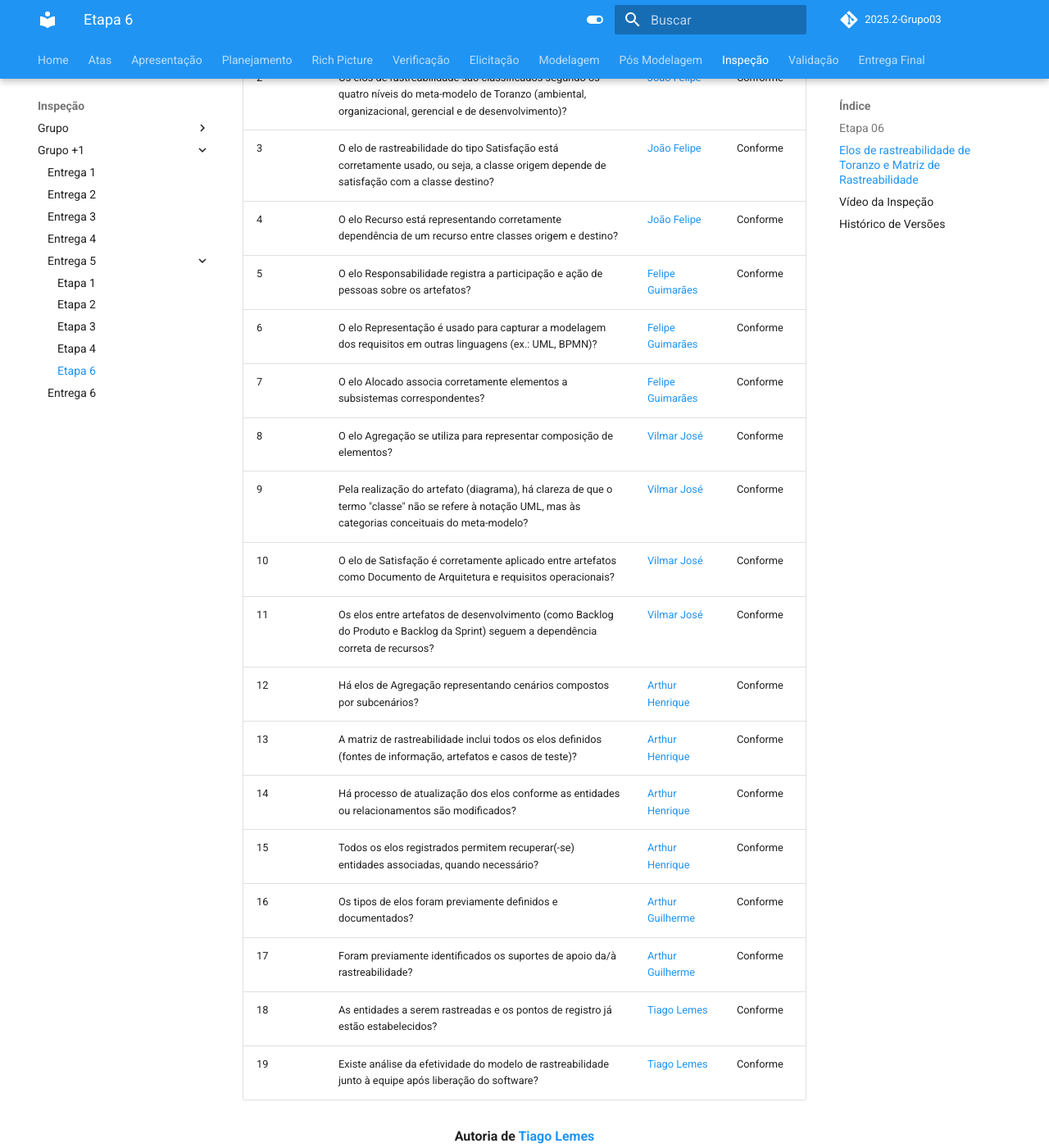
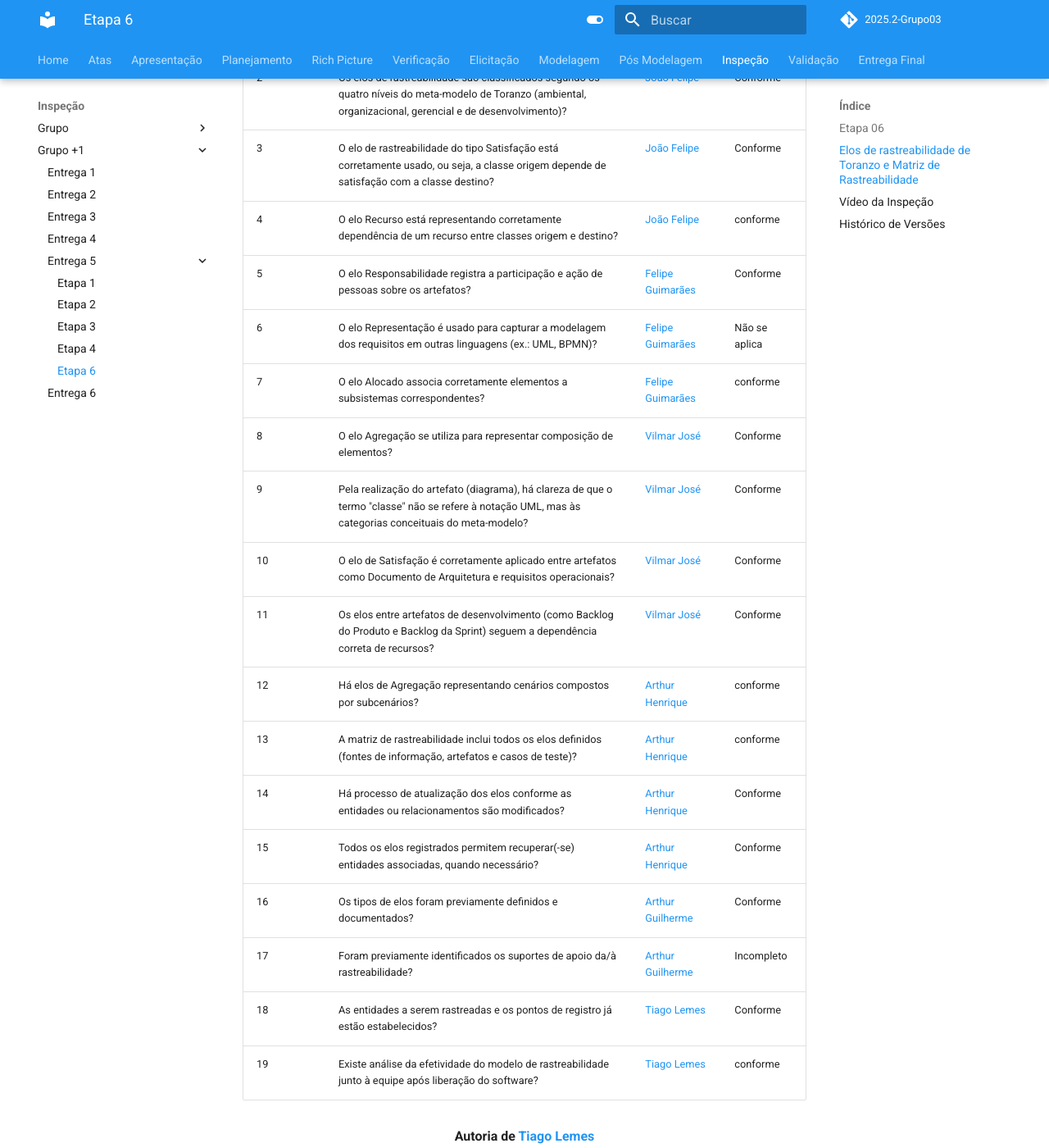
Before and after one commit to Requisitos-de-Software/2025.2-Grupo03, an MkDocs documentation site: the page built from docs/Inspeção/inspeção_Etapa6_grupo_+1_5.md, in a window 1280 px wide and 1400 px high, scrolled down 553 px. Shown: the whole window at 82% size. Built offline with MkDocs 1.6.1 and Material for MkDocs 9.7.7, drawn with Linux system fonts in a browser that asks for light colours; comment, search, counter and statistics services are not loaded.

Commit message:
Update inspeção_Etapa6_grupo_+1_5.md

```diff
--- a/docs/Inspeção/inspeção_Etapa6_grupo_+1_5.md
+++ b/docs/Inspeção/inspeção_Etapa6_grupo_+1_5.md
@@ -10,25 +10,25 @@
 
 | ID  | Item de Verificação | Autor | Status |
 |-----|---------------------|--------|---------|
-| 1   | A rastreabilidade é usada como suporte não apenas à prática de requisitos, mas também à gerência da qualidade? | [João Felipe](https://github.com/MrBolt2005) | Conforme |
-| 2   | Os elos de rastreabilidade são classificados segundo os quatro níveis do meta-modelo de Toranzo (ambiental, organizacional, gerencial e de desenvolvimento)? | [João Felipe](https://github.com/MrBolt2005) | Conforme |
-| 3   | O elo de rastreabilidade do tipo Satisfação está corretamente usado, ou seja, a classe origem depende de satisfação com a classe destino? | [João Felipe](https://github.com/MrBolt2005) | Conforme |
-| 4   | O elo Recurso está representando corretamente dependência de um recurso entre classes origem e destino? | [João Felipe](https://github.com/MrBolt2005) | Conforme |
-| 5   | O elo Responsabilidade registra a participação e ação de pessoas sobre os artefatos? | [Felipe Guimarães](https://github.com/felipegf1) | Conforme |
-| 6   | O elo Representação é usado para capturar a modelagem dos requisitos em outras linguagens (ex.: UML, BPMN)? | [Felipe Guimarães](https://github.com/felipegf1) | Conforme |
-| 7   | O elo Alocado associa corretamente elementos a subsistemas correspondentes? | [Felipe Guimarães](https://github.com/felipegf1) | Conforme |
-| 8   | O elo Agregação se utiliza para representar composição de elementos? | [Vilmar José](https://github.com/VilmarFagundes) | Conforme |
-| 9   | Pela realização do artefato (diagrama), há clareza de que o termo "classe" não se refere à notação UML, mas às categorias conceituais do meta-modelo? | [Vilmar José](https://github.com/VilmarFagundes) | Conforme |
-| 10  | O elo de Satisfação é corretamente aplicado entre artefatos como Documento de Arquitetura e requisitos operacionais? | [Vilmar José](https://github.com/VilmarFagundes) | Conforme |
-| 11  | Os elos entre artefatos de desenvolvimento (como Backlog do Produto e Backlog da Sprint) seguem a dependência correta de recursos? | [Vilmar José](https://github.com/VilmarFagundes) | Conforme |
-| 12  | Há elos de Agregação representando cenários compostos por subcenários? | [Arthur Henrique](https://github.com/arthurhvieira1) | Conforme |
-| 13  | A matriz de rastreabilidade inclui todos os elos definidos (fontes de informação, artefatos e casos de teste)? | [Arthur Henrique](https://github.com/arthurhvieira1) | Conforme |
-| 14  | Há processo de atualização dos elos conforme as entidades ou relacionamentos são modificados? | [Arthur Henrique](https://github.com/arthurhvieira1) | Conforme |
-| 15  | Todos os elos registrados permitem recuperar(-se) entidades associadas, quando necessário? | [Arthur Henrique](https://github.com/arthurhvieira1) | Conforme |
-| 16  | Os tipos de elos foram previamente definidos e documentados? | [Arthur Guilherme](https://github.com/ArthurGuilher62) | Conforme |
-| 17  | Foram previamente identificados os suportes de apoio da/à rastreabilidade? | [Arthur Guilherme](https://github.com/ArthurGuilher62) | Conforme |
-| 18  | As entidades a serem rastreadas e os pontos de registro já estão estabelecidos? | [Tiago Lemes](https://github.com/TiagoTeixeira-2005) | Conforme |
-| 19  | Existe análise da efetividade do modelo de rastreabilidade junto à equipe após liberação do software? | [Tiago Lemes](https://github.com/TiagoTeixeira-2005) | Conforme |
+| 1   | A rastreabilidade é usada como suporte não apenas à prática de requisitos, mas também à gerência da qualidade? | [João Felipe](https://github.com/MrBolt2005) |Conforme|
+| 2   | Os elos de rastreabilidade são classificados segundo os quatro níveis do meta-modelo de Toranzo (ambiental, organizacional, gerencial e de desenvolvimento)? | [João Felipe](https://github.com/MrBolt2005) |Conforme|
+| 3   | O elo de rastreabilidade do tipo Satisfação está corretamente usado, ou seja, a classe origem depende de satisfação com a classe destino? | [João Felipe](https://github.com/MrBolt2005) |Conforme|
+| 4   | O elo Recurso está representando corretamente dependência de um recurso entre classes origem e destino? | [João Felipe](https://github.com/MrBolt2005) | conforme|
+| 5   | O elo Responsabilidade registra a participação e ação de pessoas sobre os artefatos? | [Felipe Guimarães](https://github.com/felipegf1) | Conforme|
+| 6   | O elo Representação é usado para capturar a modelagem dos requisitos em outras linguagens (ex.: UML, BPMN)? | [Felipe Guimarães](https://github.com/felipegf1) |Não se aplica|
+| 7   | O elo Alocado associa corretamente elementos a subsistemas correspondentes? | [Felipe Guimarães](https://github.com/felipegf1) | conforme|
+| 8   | O elo Agregação se utiliza para representar composição de elementos? | [Vilmar José](https://github.com/VilmarFagundes) | Conforme|
+| 9   | Pela realização do artefato (diagrama), há clareza de que o termo "classe" não se refere à notação UML, mas às categorias conceituais do meta-modelo? | [Vilmar José](https://github.com/VilmarFagundes) | Conforme|
+| 10  | O elo de Satisfação é corretamente aplicado entre artefatos como Documento de Arquitetura e requisitos operacionais? | [Vilmar José](https://github.com/VilmarFagundes) | Conforme|
+| 11  | Os elos entre artefatos de desenvolvimento (como Backlog do Produto e Backlog da Sprint) seguem a dependência correta de recursos? | [Vilmar José](https://github.com/VilmarFagundes) | Conforme|
+| 12  | Há elos de Agregação representando cenários compostos por subcenários? | [Arthur Henrique](https://github.com/arthurhvieira1) | conforme|
+| 13  | A matriz de rastreabilidade inclui todos os elos definidos (fontes de informação, artefatos e casos de teste)? | [Arthur Henrique](https://github.com/arthurhvieira1) | conforme|
+| 14  | Há processo de atualização dos elos conforme as entidades ou relacionamentos são modificados? | [Arthur Henrique](https://github.com/arthurhvieira1) |Conforme|
+| 15  | Todos os elos registrados permitem recuperar(-se) entidades associadas, quando necessário? | [Arthur Henrique](https://github.com/arthurhvieira1) | Conforme|
+| 16  | Os tipos de elos foram previamente definidos e documentados? | [Arthur Guilherme](https://github.com/ArthurGuilher62) |Conforme|
+| 17  | Foram previamente identificados os suportes de apoio da/à rastreabilidade? | [Arthur Guilherme](https://github.com/ArthurGuilher62) | Incompleto|
+| 18  | As entidades a serem rastreadas e os pontos de registro já estão estabelecidos? | [Tiago Lemes](https://github.com/TiagoTeixeira-2005) | Conforme|
+| 19  | Existe análise da efetividade do modelo de rastreabilidade junto à equipe após liberação do software? | [Tiago Lemes](https://github.com/TiagoTeixeira-2005) | conforme|
 
 <div align="center"><strong>Autoria de <a href="https://github.com/TiagoTeixeira-2005">Tiago Lemes</a></strong></div>
 
```
